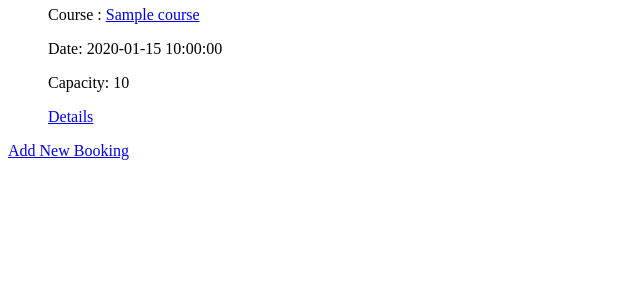
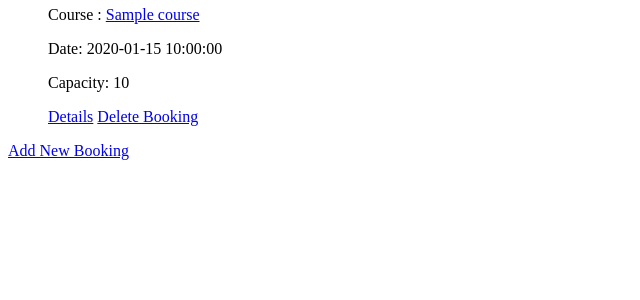
Before and after one commit to Cetins/gymmy, a Flask app: page /bookings in a window 1280 px wide. Shown: the part 196-496 px from the top of the page, without its empty margins (0-640 px from the left). Run offline with Flask 2, Linux system fonts and the light colour scheme; a database or web service that is not in the repository returns one stand-in record (values such as "Sample title"); some libraries are stand-ins or nearby versions.

Commit message:
delete single booking added, tested, works

```diff
--- a/controllers/booking_controller.py
+++ b/controllers/booking_controller.py
@@ -45,3 +45,8 @@ def add_booking():
     booking_repository.save(new_booking)
 
     return redirect("/bookings")
+
+@bookings_blueprint.route("/bookings/delete/<id>")
+def delete(id):
+    booking_repository.delete(id)
+    return redirect("/bookings")
--- a/repositories/booking_repository.py
+++ b/repositories/booking_repository.py
@@ -26,3 +26,12 @@ def update(booking):
     sql = "UPDATE bookings SET member_id=%s, course_id=%s WHERE id=%s"
     values = [booking.member_id, booking.course_id]
     run_sql(sql, values)
+
+def delete(id):
+    sql = "DELETE FROM bookings WHERE id=%s"
+    values = [id]
+    run_sql(sql, values)
+
+def delete_all():
+    sql = "DELETE FROM bookings"
+    run_sql(sql)
--- a/templates/bookings/index.html
+++ b/templates/bookings/index.html
@@ -11,6 +11,7 @@
         <p>Date: {{ booking.course.date }}</p>
         <p>Capacity: {{ booking.course.capacity }}</p>
         <a href="/bookings/{{ booking.id }}">Details</a>
+        <a href="/bookings/delete/{{ booking.id }}">Delete Booking</a>
     </li>
     {% endfor %}
 </ul>
```
